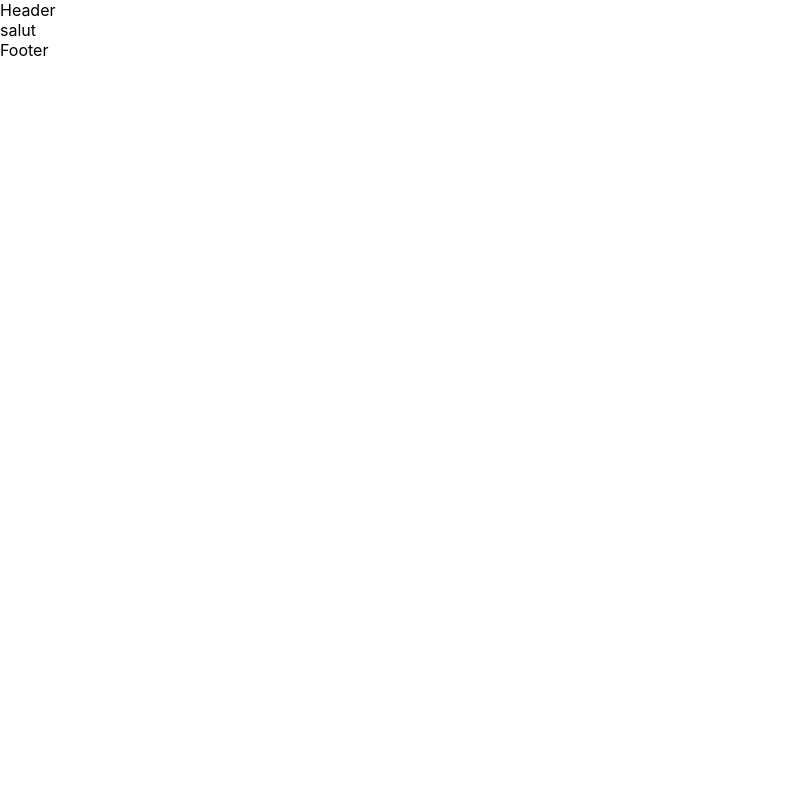
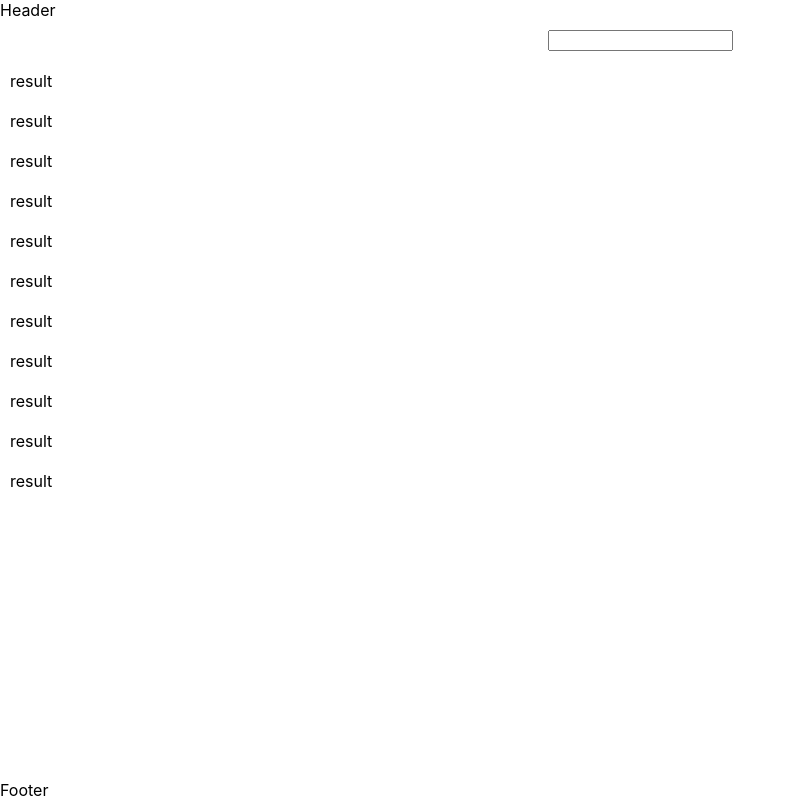
Before and after one commit to VR133/unsplash-image-search, a React (Create React App) app: page / in a window 1280 px wide. Shown: the whole page, without its empty margins (0-795 px from the left). Built offline with nearby package versions, Linux system fonts and the light colour scheme.

Commit message:
home page structure

```diff
--- a/src/App.js
+++ b/src/App.js
@@ -3,18 +3,19 @@ import {BrowserRouter, Routes, Route} from 'react-router-dom'
 import {ThemeProvider} from 'styled-components'
 import {defaultTheme} from './shared/styles/Themes.styles'
 import GlobalStyle from './shared/styles/Global.styles'
+import HomeScreen from './screens/HomeScreen'
 
 function App() {
     return <ThemeProvider theme={defaultTheme}>
-        <GlobalStyle />
+        <GlobalStyle/>
         <BrowserRouter>
-            <main className='py-3'>
-                <div>Header</div>
+            <div>Header</div>
+            <main>
                 <Routes>
-                    <Route path='/' element={<div>salut</div>}/>
+                    <Route path='/' element={<HomeScreen/>}/>
                 </Routes>
-                <div>Footer</div>
             </main>
+            <div>Footer</div>
         </BrowserRouter>
     </ThemeProvider>
 }
--- /dev/null
+++ b/src/components/Container.jsx
@@ -0,0 +1,10 @@
+import React from 'react'
+import {StyledContainer} from './Container.styles'
+
+const Container = ({children}) => {
+    return <StyledContainer>
+        {children}
+    </StyledContainer>;
+};
+
+export default Container
--- /dev/null
+++ b/src/components/Container.styles.js
@@ -0,0 +1,5 @@
+import styled from 'styled-components'
+
+export const StyledContainer = styled.div`
+  flex: 1;
+`
--- /dev/null
+++ b/src/screens/HomeScreen.jsx
@@ -0,0 +1,26 @@
+import React from 'react'
+import Container from '../components/Container'
+import {InputBlock, ResultBlock} from './HomeScreen.styles'
+
+const HomeScreen = () => {
+    return <Container>
+        <InputBlock>
+            <input type="text"/>
+        </InputBlock>
+        <ResultBlock>
+            <div>result</div>
+            <div>result</div>
+            <div>result</div>
+            <div>result</div>
+            <div>result</div>
+            <div>result</div>
+            <div>result</div>
+            <div>result</div>
+            <div>result</div>
+            <div>result</div>
+            <div>result</div>
+        </ResultBlock>
+    </Container>
+};
+
+export default HomeScreen
--- /dev/null
+++ b/src/screens/HomeScreen.styles.js
@@ -0,0 +1,18 @@
+import styled from 'styled-components'
+
+export const InputBlock = styled.div`
+  display: flex;
+  justify-content: center;
+
+  margin: 10px 0;
+`
+
+export const ResultBlock = styled.div`
+  display: grid;
+
+  margin: 10px 0;
+
+  & > div {
+    margin: 10px;
+  }
+`
--- a/src/shared/styles/Global.styles.js
+++ b/src/shared/styles/Global.styles.js
@@ -5,6 +5,18 @@ body {
   font-family: -apple-system, BlinkMacSystemFont, 'Segoe UI', 'Roboto', 'Oxygen',
     'Ubuntu', 'Cantarell', 'Fira Sans', 'Droid Sans', 'Helvetica Neue',
     sans-serif;
+
+  display: grid;
+  min-height: 100vh;
+}
+
+#root {
+  display: flex;
+  flex-direction: column;
+
+  main {
+    flex: 1;
+  }
 }
 
 * {
```
